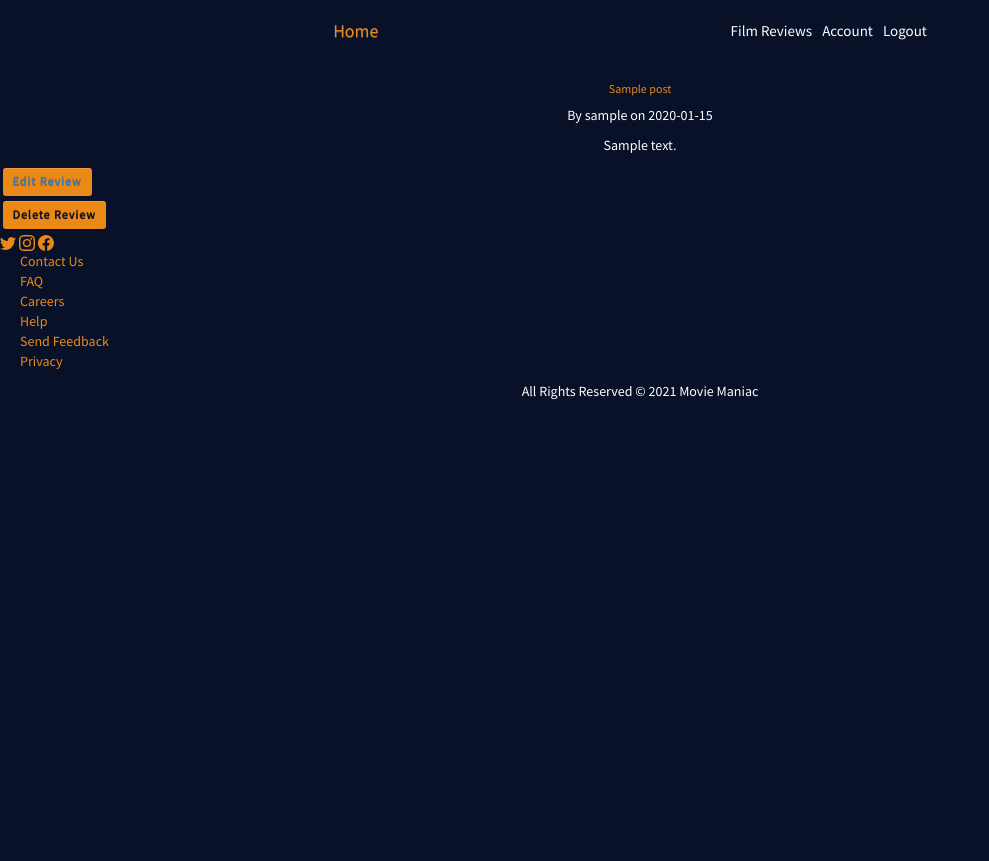
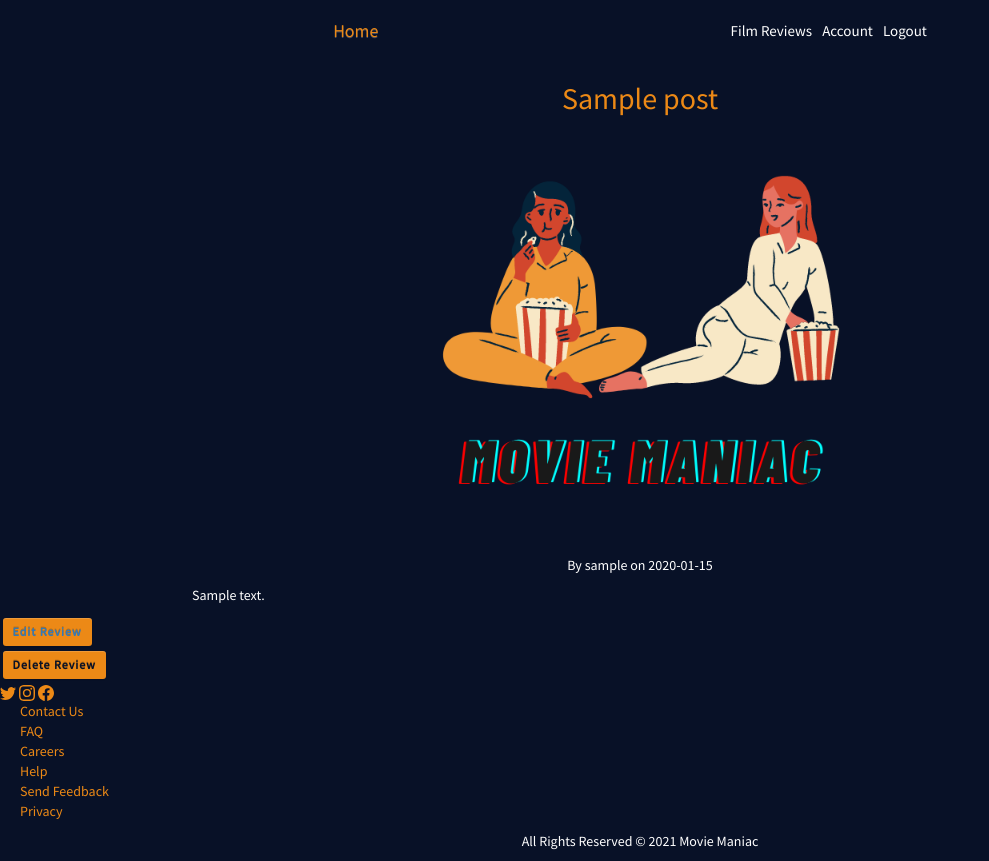
Before and after one commit to RafikaAT/Sky_Final_Project_Repository, a Flask app: page /film-reviews/1 in a window 1280 px wide. Shown: the whole page, without its empty margins (0-989 px from the left). Before the commit the page ends 400 px from the top, so only its background shows below. Run offline with Flask 2, Linux system fonts and the light colour scheme; a user stored in the database is signed in; tables that the repository leaves empty hold one stand-in row (values such as "Sample post"); parts of the project's set-up code (start-up, migrations or seed data) failed here and were passed over; some libraries are stand-ins or nearby versions.

Commit message:
Posts styling sorted, linking from author names to their respective blog posts sorted, home page title added to latest reviews and images placed into anchor tags. no edits on delete and edit buttons as confused about their classes

```diff
--- a/Sky_Final_Project/application/routes.py
+++ b/Sky_Final_Project/application/routes.py
@@ -133,3 +133,13 @@ def delete_post(comment_id):
     db.session.commit()
     flash('Your post has been deleted.', 'danger')
     return redirect(url_for('home'))
+
+
+@app.route('/user/<string:username>')
+def username_post(username):
+    page = request.args.get('page', 1, type=int)
+    user = User.query.filter_by(username=username).first_or_404()
+    posts = Post.query.filter_by(author=user)\
+        .order_by(Post.date_posted.desc())\
+        .paginate(page=page, per_page=5)
+    return render_template('user_posts.html', posts=posts, user=user)
--- a/Sky_Final_Project/application/static/film_reviews.css
+++ b/Sky_Final_Project/application/static/film_reviews.css
@@ -164,3 +164,16 @@
     color:black;
     font-family: Roboto;
 }
+
+
+.posts-content-styling {
+    display: block;
+    margin-left: auto;
+    margin-right: auto;
+    width: 70%;
+}
+
+
+#post-paragraph-content{
+    text-align:left;
+}
--- a/Sky_Final_Project/application/templates/film_reviews.html
+++ b/Sky_Final_Project/application/templates/film_reviews.html
@@ -31,7 +31,7 @@
                 </div>
 <!--            To here - contained within div tag-->
                 <h3 class="film-reviews-movie-title">{{ post.title }}</h3>
-                <p>By {{ post.author.username }} on {{ post.date_posted.strftime('%Y-%m-%d') }} at {{ post.date_posted.strftime('%H:%M') }}
+            <p>By <a href="{{ url_for('username_post', username=post.author.username)}}"> {{ post.author.username }} </a> on {{ post.date_posted.strftime('%Y-%m-%d') }} at {{ post.date_posted.strftime('%H:%M') }}
 </p>
                 <p class="film-reviews-snippet"> {{ post.content | truncate(400) }}
                 </p>
--- a/Sky_Final_Project/application/templates/home.html
+++ b/Sky_Final_Project/application/templates/home.html
@@ -80,9 +80,10 @@
                 {% for post in posts.items %}
                     <div class="row1">
                         <div class="column1">
-                            <img class="front-page-review-example" src="../static/home-newest-default.png" width = "150px" height="200px">
+                            <a href="{{ url_for('blogreview', comment_id=post.id) }}" alt=“read-movie-review”><img class="front-page-review-example" src="../static/home-newest-default.png" width = "150px" height="200px"></a>
                         </div>
                         <div class="column1">
+                            <h5 class="our-latest-reviews-p"> {{ post.title }} </h5>
                             <p class="our-latest-reviews-p"> {{ post.content | truncate(600) }} </p>
                         </div>
                     </div>
--- a/Sky_Final_Project/application/templates/post.html
+++ b/Sky_Final_Project/application/templates/post.html
@@ -1,9 +1,10 @@
 
 {% extends 'base.html' %}
 {% block content %}
-  <h6>{{ post.title }}</h6>
-      <p>By {{ post.author.username }} on {{ post.date_posted.strftime('%Y-%m-%d') }}</p>
-      <p> {{ post.content }}</p>
+  <h2>{{ post.title }}</h2>
+        <div class="review-image-center"><img src="../static/posts-review.png" alt=""></div>
+      <p class="posts-content-styling">By {{ post.author.username }} on {{ post.date_posted.strftime('%Y-%m-%d') }}</p>
+      <p class="posts-content-styling" id="post-paragraph-content" > {{ post.content }}</p>
     {% if post.author == current_user %}
         <button class="btn btn-info btn-sm m-1"><a href="{{url_for('update_post', comment_id=post.id)}}">Edit Review</a></button>
         <br>
```
Also changed, not shown: Sky_Final_Project/application/templates/user_posts.html (added, +30 -0 lines), Sky_Final_Project/application/static/posts-review.png (added).
